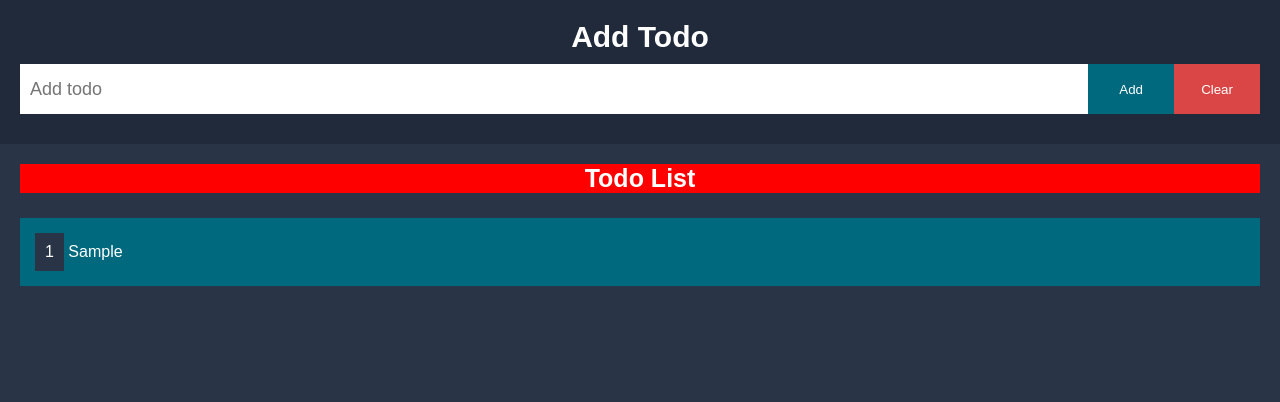
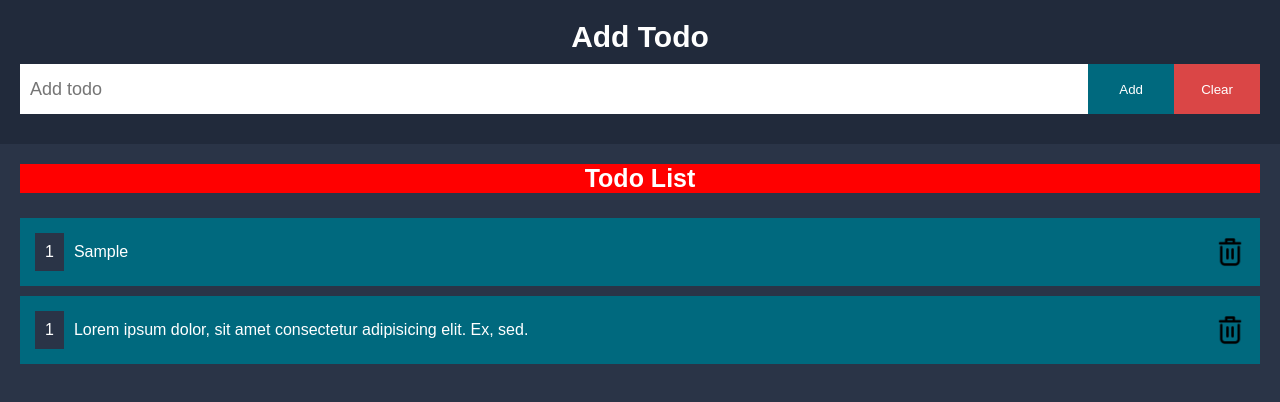
Before and after one commit to MohamedAdelElBaik/todo-using-jQuery, a plain HTML site: page index.html in a window 1280 px wide. Both pictures are taken after typing "Sample" into the empty fields and a click on the button "Add". Drawn offline with Linux system fonts and the light colour scheme.

Commit message:
STYLE : add delete button to todo item

```diff
--- a/index.html
+++ b/index.html
@@ -19,10 +19,13 @@
     <main>
       <h2>Todo List</h2>
       <section id="todoSection" class="todos">
-        <!-- <p>
+        <article>
           <span>1</span>
-          Lorem ipsum dolor, sit amet consectetur adipisicing elit. Ex, sed.
-        </p> -->
+          <p>
+            Lorem ipsum dolor, sit amet consectetur adipisicing elit. Ex, sed.
+          </p>
+          <img src="images/deleteIcon.png" alt="delete" id="delete" />
+        </article>
       </section>
     </main>
   </body>
--- a/index.js
+++ b/index.js
@@ -1,11 +1,18 @@
+const todoItemHTML = (i, val) =>
+  `<article>
+    <span>${i}</span>
+    <p>${val}</p>
+    <img src="images/deleteIcon.png" alt="delete" />
+  </article>`;
+
 $('document').ready(function () {
   let index = 0;
   $('form').submit(function () {
-    index++;
+    index++; // counter for todo number
     const todoValue = $('#todoInput').val();
     // if there is no todo text don't add empty todo in todo list
     if (todoValue) {
-      $('#todoSection').prepend(`<p><span>${index}</span> ${todoValue}</p>`);
+      $('#todoSection').prepend(todoItemHTML(index, todoValue));
     }
 
     // reset input value
--- a/style.css
+++ b/style.css
@@ -78,7 +78,10 @@ main {
     flex-direction: column;
     gap: 10px;
 
-    p {
+    article {
+      display: flex;
+      gap: 10px;
+      align-items: center;
       background-color: var(--secondary-color);
       padding: 15px;
 
@@ -87,6 +90,14 @@ main {
         padding: 10px;
         display: inline-block;
       }
+      p {
+        flex-grow: 1;
+      }
+      img {
+        width: 30px;
+        height: 30px;
+        cursor: pointer;
+      }
     }
   }
 }
```
Also changed, not shown: images/deleteIcon.png (added).
